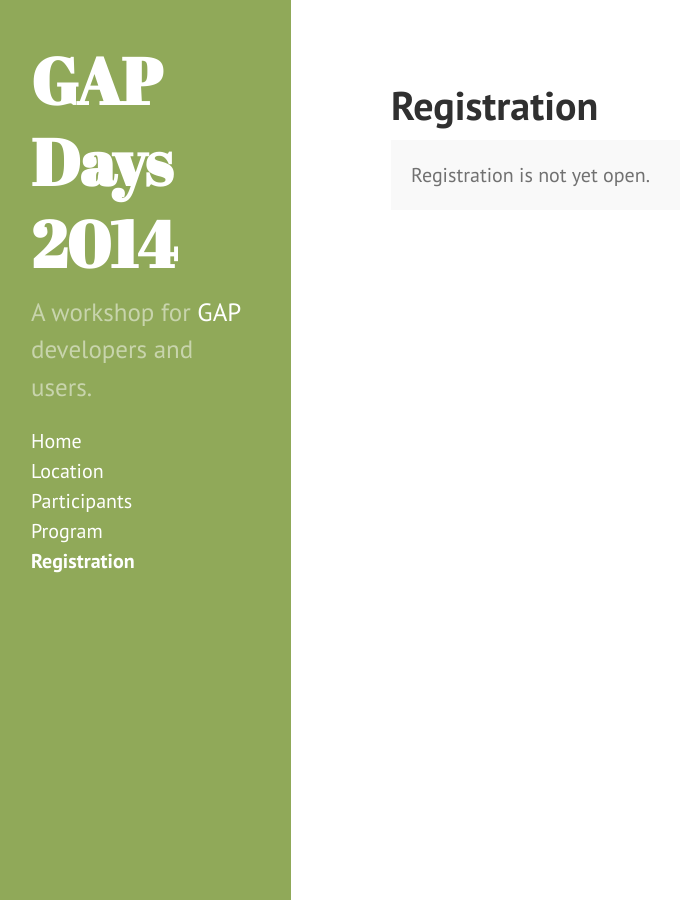
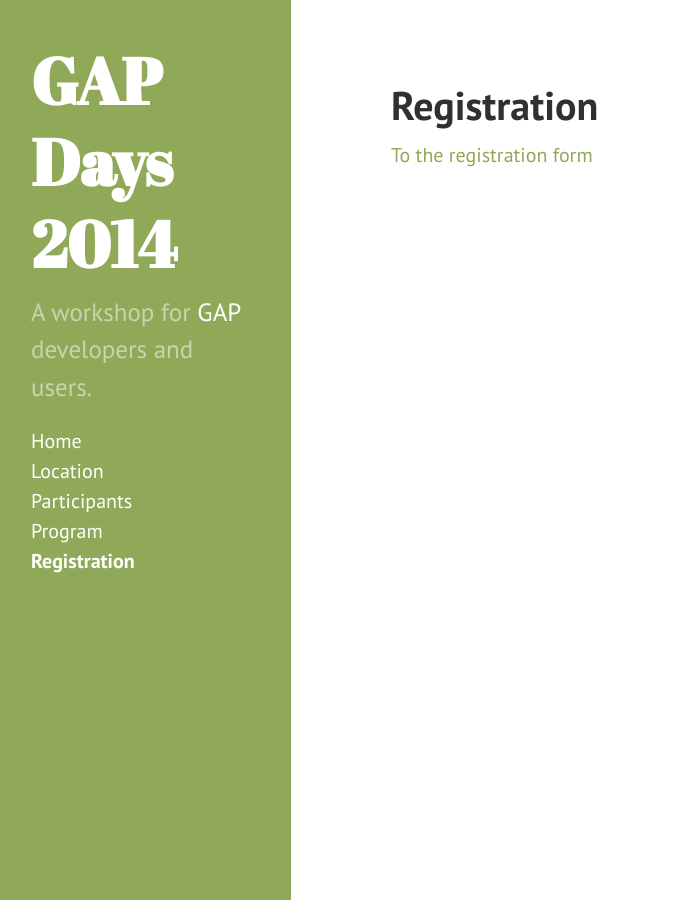
Before and after one commit to olexandr-konovalov/gapdays2014, a Jekyll site: the page built from registration.md, in a window 1280 px wide. Shown: the whole page, without its empty margins (9-689 px from the left). Built offline with Jekyll 4.4.1, drawn with Linux system fonts in a browser that asks for light colours; Markdown is read by kramdown in place of the engine named in the settings.

Commit message:
Link registration form

```diff
--- a/registration.md
+++ b/registration.md
@@ -3,9 +3,15 @@ layout: page
 title: Registration
 ---
 
+
+<!--
 <p class="message">
   Registration is not yet open.
 </p>
+-->
+
+[To the registration form](https://docs.google.com/forms/d/1m5f-sZM_slJBnKV-LqOSfl2lHlzpecdKCVg_YDXwsD8/viewform?usp=send_form)
+
 
 <!--
 
@@ -24,7 +30,6 @@ things to ask for:
   -> If we have more requests than we can handle, how do we
       prioritize?
 
-
 Question: Organize a conference dinner? If so -- ask for dietary requirements?
 
 Question: Ask for a (small) conference fee???
```
